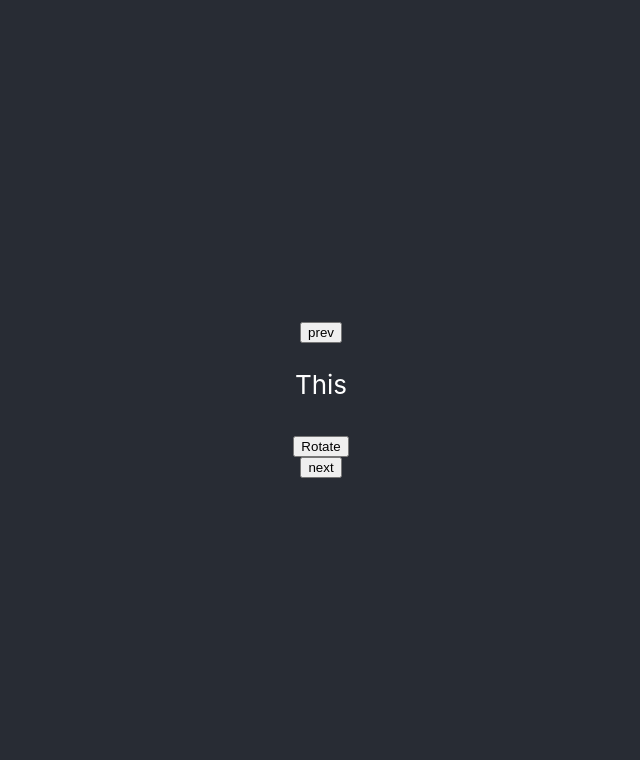
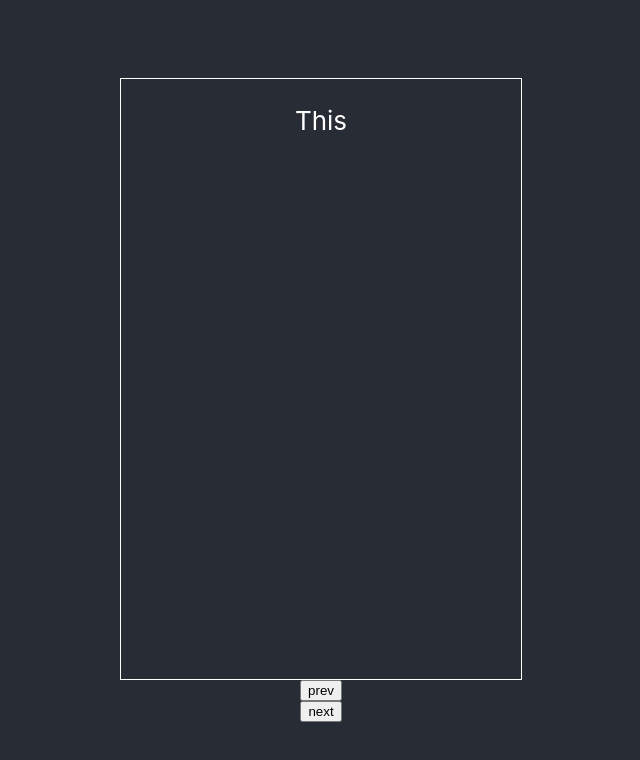
Before and after one commit to hvydya/colfrontend, a React (Create React App) app: page / in a window 1280 px wide. Shown: the top 760 px of the page, without its empty margins (319-959 px from the left). Built offline with nearby package versions, Linux system fonts and the light colour scheme.

Commit message:
add css to flash

```diff
--- a/src/Flash.js
+++ b/src/Flash.js
@@ -22,15 +22,23 @@ export default class Flash extends React.Component {
         }
     }
 
-    toggleFlash = () => {
-        this.setState({isFront: !this.state.isFront})
+    toggleFlash = (e) => {
+        e.preventDefault();
+        this.setState({ isFront: !this.state.isFront });
     }
 
     render() {
         let { isFront, front, back } = this.state;
-        return <div>
-            <p>{isFront ? front : back}</p>
-            <button onClick={this.toggleFlash}>Rotate</button>
+        return <div id="flashDiv" style={flashDivStyle} onClick={this.toggleFlash}>
+            <p id="flashText">{isFront ? front : back}</p>
         </div>
     }
 }
+
+const flashDivStyle = {
+    position: "relative",
+    width: "400px",
+    height: "600px",
+    border: "solid 1px white",
+    userSelect: "none",
+}
--- a/src/FlashList.js
+++ b/src/FlashList.js
@@ -24,8 +24,8 @@ export default class FlashList extends React.Component {
         let {flashList, currentIndex} = this.state;
         return (
             <Fragment>
+                <Flash cardVal={flashList[currentIndex]} />
                 <button onClick={this.handlePrev}>prev</button>
-                <Flash cardVal={flashList[currentIndex]}/>
                 <button onClick={this.handleNext}>next</button>
             </Fragment>
         );
```
